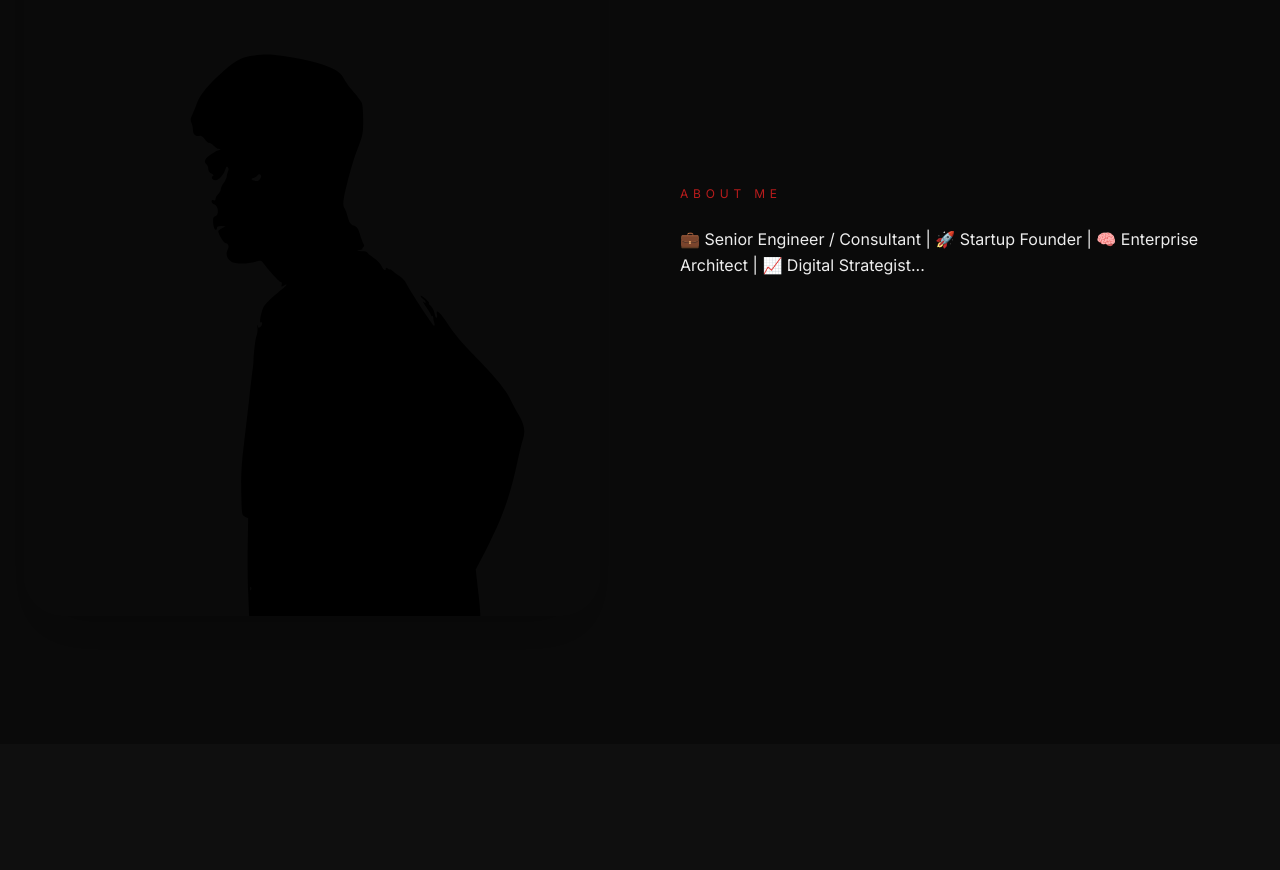
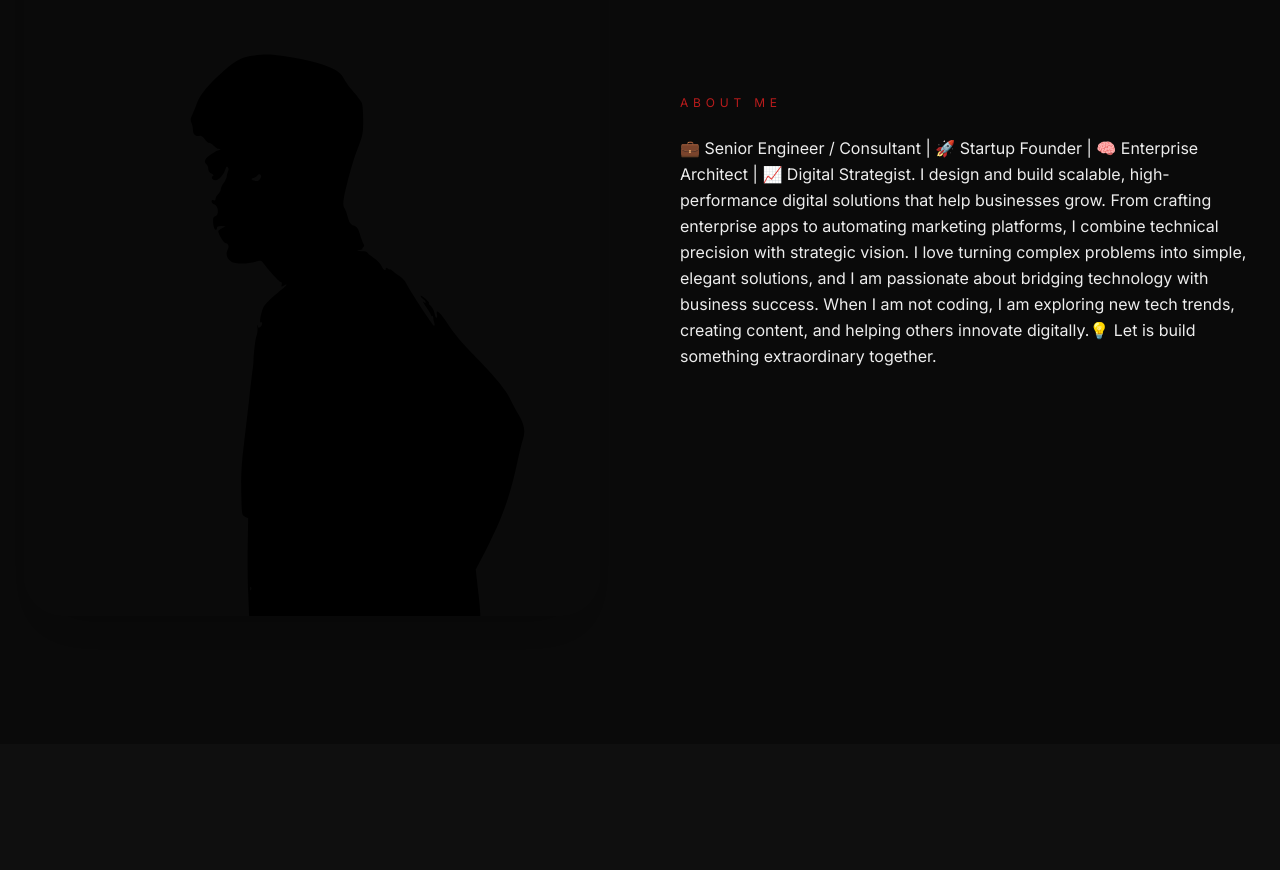
Before and after one commit to khoem168/heangchhengkhoem, a Next.js app: page / in a window 1280 px wide. Shown: the part 1080-1950 px from the top of the page. Built offline with nearby package versions, Linux system fonts and the light colour scheme; a web font is replaced by a local one.

Commit message:
page.tsx

```diff
--- a/src/app/page.tsx
+++ b/src/app/page.tsx
@@ -1,5 +1,4 @@
 'use client';
-
 import React, { useRef, useState, useEffect } from 'react';
 import { motion } from 'framer-motion';
 import { FaGithub, FaLinkedin, FaFacebook, FaInstagram, FaTwitter } from 'react-icons/fa';
@@ -23,11 +22,13 @@ const App = () => {
     contact: useRef(null),
   };
 
+  /* ================= INIT ================= */
   useEffect(() => {
     setMounted(true);
     document.documentElement.setAttribute('data-theme', theme);
   }, [theme]);
 
+  /* ================= SCROLL PROGRESS ================= */
   useEffect(() => {
     const onScroll = () => {
       const height = document.body.scrollHeight - window.innerHeight;
@@ -40,6 +41,7 @@ const App = () => {
         if (rect.top <= 120 && rect.bottom >= 120) setActive(key);
       });
     };
+
     window.addEventListener('scroll', onScroll, { passive: true });
     return () => window.removeEventListener('scroll', onScroll);
   }, []);
@@ -48,11 +50,40 @@ const App = () => {
   const toggleLang = () => setLang(lang === 'en' ? 'kh' : 'en');
   const scrollTo = (key: SectionKey) => sections[key].current?.scrollIntoView({ behavior: 'smooth' });
 
+  /* ================= CONTENT ================= */
   const services = [
-    { title: 'Full-Stack Engineering', description: 'Enterprise applications using Angular, .NET Core, Docker.', icon: '💻' },
-    { title: 'SMM Panel Specialist', description: 'High-performance SMM platforms with KHQR & API automation.', icon: '🚀' },
-    { title: 'Digital Controller', description: 'SEO, paid ads, and brand growth strategy.', icon: '📈' },
-    { title: 'Creative Producer', description: 'High-engagement video & storytelling.', icon: '🎬' },
+    {
+      title: lang === 'en' ? 'Full-Stack Engineering' : 'វិស្វកម្ម Full-Stack',
+      description:
+        lang === 'en'
+          ? 'Enterprise applications using Angular, .NET Core, Docker.'
+          : 'កម្មវិធីសហគ្រាសដោយ Angular, .NET Core និង Docker។',
+      icon: '💻',
+    },
+    {
+      title: lang === 'en' ? 'SMM Panel Specialist' : 'អ្នកជំនាញ SMM',
+      description:
+        lang === 'en'
+          ? 'High-performance SMM platforms with KHQR & API automation.'
+          : 'ប្រព័ន្ធ SMM ជាមួយ KHQR និង API ស្វ័យប្រវត្តិ។',
+      icon: '🚀',
+    },
+    {
+      title: lang === 'en' ? 'Digital Controller' : 'អ្នកគ្រប់គ្រងឌីជីថល',
+      description:
+        lang === 'en'
+          ? 'SEO, paid ads, and brand growth strategy.'
+          : 'យុទ្ធសាស្ត្រ SEO និង Ads សម្រាប់ការលូតលាស់ម៉ាក។',
+      icon: '📈',
+    },
+    {
+      title: lang === 'en' ? 'Creative Producer' : 'អ្នកផលិតមាតិកា',
+      description:
+        lang === 'en'
+          ? 'High-engagement video & storytelling.'
+          : 'មាតិកាវីដេអូ និងការនិទានជំនាញ។',
+      icon: '🎬',
+    },
   ];
 
   const skills = [
@@ -64,7 +95,7 @@ const App = () => {
     { name: 'Docker', level: 80 },
     { name: 'DIGITAL MARKETING', level: 85 },
     { name: 'COMMUNICATIONS', level: 80 },
-    { name: 'COPYWRITING / VIDEOSCRIPING', level: 90 },
+    { name: 'COPYWRITING / VIDEOSCRIPING ', level: 90 },
     { name: 'VIDEO EDITING', level: 80 },
     { name: 'SEO', level: 90 },
     { name: 'Content Creator', level: 85 },
@@ -74,16 +105,59 @@ const App = () => {
   ];
 
   const platforms = [
-    { name: 'SMM Panel System', desc: 'High-performance SMM panel with automation & payment integration.', icon: '⚙️' },
-    { name: 'Digital Marketing Dashboard', desc: 'Campaign tracking, analytics & ROI control.', icon: '📊' },
-    { name: 'Enterprise Web Apps', desc: 'Custom internal systems for business operations.', icon: '🏢' },
-    { name: 'Payment Integration', desc: 'KHQR, ABA, API-based payment solutions.', icon: '💳' },
+    {
+      name: 'SMM Panel System',
+      desc:
+        lang === 'en'
+          ? 'High-performance SMM panel with automation & payment integration.'
+          : 'ប្រព័ន្ធ SMM ជាមួយការទូទាត់ និងស្វ័យប្រវត្តិ។',
+      icon: '⚙️',
+    },
+    {
+      name: 'Digital Marketing Dashboard',
+      desc:
+        lang === 'en'
+          ? 'Campaign tracking, analytics & ROI control.'
+          : 'គ្រប់គ្រងយុទ្ធសាស្ត្រ និងវិភាគទិន្នន័យ។',
+      icon: '📊',
+    },
+    {
+      name: 'Enterprise Web Apps',
+      desc:
+        lang === 'en'
+          ? 'Custom internal systems for business operations.'
+          : 'ប្រព័ន្ធផ្ទៃក្នុងសម្រាប់អាជីវកម្ម។',
+      icon: '🏢',
+    },
+    {
+      name: 'Payment Integration',
+      desc:
+        lang === 'en'
+          ? 'KHQR, ABA, API-based payment solutions.'
+          : 'ប្រព័ន្ធទូទាត់ KHQR និង ABA។',
+      icon: '💳',
+    },
   ];
 
   const portfolio = [
-    { name: 'Enterprise Dashboard', link: '#', desc: 'A full enterprise dashboard system with analytics.', icon: '📈' },
-    { name: 'Marketing Platform', link: '#', desc: 'High performance marketing automation tool.', icon: '🚀' },
-    { name: 'Video Content Hub', link: '#', desc: 'Creative video and storytelling platform.', icon: '🎬' },
+    {
+      name: 'Enterprise Dashboard',
+      link: '#',
+      desc: 'A full enterprise dashboard system with analytics.',
+      icon: '📈',
+    },
+    {
+      name: 'Marketing Platform',
+      link: '#',
+      desc: 'High performance marketing automation tool.',
+      icon: '🚀',
+    },
+    {
+      name: 'Video Content Hub',
+      link: '#',
+      desc: 'Creative video and storytelling platform.',
+      icon: '🎬',
+    },
   ];
 
   const socials = [
@@ -94,6 +168,27 @@ const App = () => {
     { name: 'Twitter', link: 'https://x.com/khoem168', icon: <FaTwitter /> },
   ];
 
+  const t = {
+    en: {
+      heroTitle: 'Heang Chheng Khoem',
+      heroSub: 'IT Support & Digital Marketing Controller | Full-Stack Developer',
+      aboutHeader: 'About Me',
+      aboutText:
+        '💼 Senior Engineer / Consultant | 🚀 Startup Founder | 🧠 Enterprise Architect | 📈 Digital Strategist. I design and build scalable, high-performance digital solutions that help businesses grow. From crafting enterprise apps to automating marketing platforms, I combine technical precision with strategic vision. I love turning complex problems into simple, elegant solutions, and I am passionate about bridging technology with business success. When I am not coding, I am exploring new tech trends, creating content, and helping others innovate digitally.💡 Let is build something extraordinary together.',
+      cta: 'Work With Me',
+      emailCta: 'Email Me Directly',
+    },
+    kh: {
+      heroTitle: 'ហ៊ាង ឆេង ខឹម',
+      heroSub: 'អ្នកជំនាញ IT Support និង Digital Marketing | វិស្វករកម្មវិធី',
+      aboutHeader: 'អំពីខ្ញុំ',
+      aboutText:
+        '💼 វិស្វករជាន់ខ្ពស់ / អ្នកប្រឹក្សា | 🚀 អ្នកចាប់ផ្តើម Startup | 🧠 អ្នកស្ថាបត្យកម្មឌីជីថល | 📈 អ្នកវិភាគ និងយុទ្ធសាស្ត្រឌីជីថល។ ខ្ញុំរចនា និងបង្កើតដំណោះស្រាយឌីជីថលដែលមានប្រសិទ្ធភាពខ្ពស់ដែលអាចធ្វើមាត្រដ្ឋានបាន ដែលជួយឱ្យអាជីវកម្មរីកចម្រើន។ ពីការបង្កើតកម្មវិធីសហគ្រាស រហូតដល់ប្រព័ន្ធទីផ្សារស្វ័យប្រវត្តិ ខ្ញុំរួមបញ្ចូលគ្នានូវភាពជាក់លាក់បច្ចេកទេសជាមួយនឹងចក្ខុវិស័យយុទ្ធសាស្ត្រ។ ខ្ញុំចូលចិត្តប្រែក្លាយបញ្ហាស្មុគស្មាញទៅជាដំណោះស្រាយដ៏សាមញ្ញ ឆើតឆាយ ហើយខ្ញុំស្រលាញ់បច្ចេកវិទ្យាភ្ជាប់ជាមួយភាពជោគជ័យក្នុងអាជីវកម្ម។ នៅពេលដែលខ្ញុំមិនសរសេរកូដ ខ្ញុំកំពុងស្វែងរកនិន្នាការបច្ចេកវិទ្យាថ្មីៗ បង្កើតមាតិកា និងជួយអ្នកដទៃក្នុងការច្នៃប្រឌិតឌីជីថល។ 💡 តោះបង្កើតអ្វីដែលអស្ចារ្យជាមួយគ្នា។',
+      cta: 'ធ្វើការជាមួយខ្ញុំ',
+      emailCta: 'ផ្ញើអ៊ីមែលមកខ្ញុំ',
+    },
+  }[lang];
+
   if (!mounted) return null;
 
   const fadeInUp = {
@@ -103,7 +198,7 @@ const App = () => {
 
   return (
     <main className="min-h-screen bg-background text-foreground overflow-x-hidden">
-      {/* NAV */}
+      {/* ===== NAV ===== */}
       <nav className="fixed top-0 w-full z-50 bg-background/70 backdrop-blur-xl border-b border-gray-500/10">
         <div className="h-[2px] bg-gold" style={{ width: `${scrollProgress}%` }} />
         <div className="container mx-auto px-6 py-4 flex justify-between items-center">
@@ -136,7 +231,7 @@ const App = () => {
         </div>
       </nav>
 
-      {/* HERO */}
+      {/* ===== HERO ===== */}
       <motion.section
         ref={sections.home}
         className="h-screen flex flex-col justify-center items-center text-center px-6"
@@ -145,10 +240,8 @@ const App = () => {
         viewport={{ once: true, amount: 0.3 }}
         variants={fadeInUp}
       >
-        <h1 className="text-6xl md:text-[140px] font-serif italic text-gold">Heang Chheng Khoem</h1>
-        <p className="mt-6 max-w-3xl opacity-60 italic">
-          IT Support & Digital Marketing Controller | Full-Stack Developer
-        </p>
+        <h1 className="text-6xl md:text-[140px] font-serif italic text-gold">{t.heroTitle}</h1>
+        <p className="mt-6 max-w-3xl opacity-60 italic">{t.heroSub}</p>
         <div className="mt-8 flex gap-6 opacity-80">
           {socials.map((s) => (
             <a key={s.name} href={s.link} target="_blank" rel="noopener noreferrer" className="hover:text-gold text-2xl transition">
@@ -158,24 +251,47 @@ const App = () => {
         </div>
       </motion.section>
 
-      {/* ABOUT */}
-      <motion.section ref={sections.about} className="py-32" initial="hidden" whileInView="visible" viewport={{ once: true, amount: 0.3 }} variants={fadeInUp}>
+      {/* ===== ABOUT ===== */}
+      <motion.section
+        ref={sections.about}
+        className="py-32"
+        initial="hidden"
+        whileInView="visible"
+        viewport={{ once: true, amount: 0.3 }}
+        variants={fadeInUp}
+      >
         <div className="container mx-auto px-6 grid lg:grid-cols-2 gap-20 items-center">
-          <img src="/168.svg" loading="lazy" alt="Heang Chheng Khoem" className="rounded-[40px] shadow-2xl grayscale hover:grayscale-0 transition" />
+          <img
+            src="/168.svg"
+            loading="lazy"
+            alt="Heang Chheng Khoem"
+            className="rounded-[40px] shadow-2xl grayscale hover:grayscale-0 transition"
+          />
           <div className="space-y-6">
-            <h3 className="text-xs uppercase tracking-[0.4em] text-xmas-red">About Me</h3>
-            <p className="leading-relaxed">
-              💼 Senior Engineer / Consultant | 🚀 Startup Founder | 🧠 Enterprise Architect | 📈 Digital Strategist...
-            </p>
+            <h3 className="text-xs uppercase tracking-[0.4em] text-xmas-red">{t.aboutHeader}</h3>
+            <p className="leading-relaxed">{t.aboutText}</p>
           </div>
         </div>
       </motion.section>
 
-      {/* SERVICES */}
-      <motion.section ref={sections.services} className="py-32 bg-zinc-500/5" initial="hidden" whileInView="visible" viewport={{ once: true, amount: 0.3 }} variants={fadeInUp}>
+      {/* ===== SERVICES ===== */}
+      <motion.section
+        ref={sections.services}
+        className="py-32 bg-zinc-500/5"
+        initial="hidden"
+        whileInView="visible"
+        viewport={{ once: true, amount: 0.3 }}
+        variants={fadeInUp}
+      >
         <div className="container mx-auto px-6 grid md:grid-cols-2 lg:grid-cols-4 gap-6">
           {services.map((s, i) => (
-            <motion.div key={i} className="p-10 rounded-[35px] border hover:border-gold transition hover:shadow-[0_0_60px_rgba(212,175,55,0.15)]" initial={{ opacity: 0, y: 20 }} whileInView={{ opacity: 1, y: 0 }} transition={{ duration: 0.6, delay: i * 0.2 }}>
+            <motion.div
+              key={i}
+              className="p-10 rounded-[35px] border hover:border-gold transition hover:shadow-[0_0_60px_rgba(212,175,55,0.15)]"
+              initial={{ opacity: 0, y: 20 }}
+              whileInView={{ opacity: 1, y: 0 }}
+              transition={{ duration: 0.6, delay: i * 0.2 }}
+            >
               <div className="text-4xl mb-6">{s.icon}</div>
               <h4 className="text-xs font-black uppercase tracking-widest mb-3">{s.title}</h4>
               <p className="text-xs opacity-60 italic leading-relaxed">{s.description}</p>
@@ -184,16 +300,34 @@ const App = () => {
         </div>
       </motion.section>
 
-      {/* SKILLS, PLATFORMS, PORTFOLIO */}
-      <motion.section ref={sections.skills} className="py-32" initial="hidden" whileInView="visible" viewport={{ once: true, amount: 0.3 }} variants={fadeInUp}>
+      {/* ===== SKILLS ===== */}
+      <motion.section
+        ref={sections.skills}
+        className="py-32"
+        initial="hidden"
+        whileInView="visible"
+        viewport={{ once: true, amount: 0.3 }}
+        variants={fadeInUp}
+      >
         <div className="container mx-auto px-6 max-w-3xl">
-          <h3 className="text-5xl font-serif italic text-gold mb-12 text-center">Technical Skills</h3>
+          <h3 className="text-5xl font-serif italic text-gold mb-12 text-center">
+            {lang === 'en' ? 'Technical Skills' : 'ជំនាញបច្ចេកទេស'}
+          </h3>
           <div className="space-y-6">
             {skills.map((s, i) => (
-              <div key={i}>
-                <div className="flex justify-between text-xs uppercase mb-1"><span>{s.name}</span><span>{s.level}%</span></div>
+              <div key={s.name}>
+                <div className="flex justify-between text-xs uppercase mb-1">
+                  <span>{s.name}</span>
+                  <span>{s.level}%</span>
+                </div>
                 <div className="h-2 w-full bg-gray-300 rounded-full">
-                  <motion.div className="h-2 bg-gold rounded-full" initial={{ width: 0 }} whileInView={{ width: `${s.level}%` }} viewport={{ once: true }} transition={{ duration: 1, delay: i * 0.1 }} />
+                  <motion.div
+                    className="h-2 bg-gold rounded-full"
+                    initial={{ width: 0 }}
+                    whileInView={{ width: `${s.level}%` }}
+                    viewport={{ once: true }}
+                    transition={{ duration: 1, delay: i * 0.1 }}
+                  />
                 </div>
               </div>
             ))}
@@ -201,11 +335,24 @@ const App = () => {
         </div>
       </motion.section>
 
-      {/* Platforms */}
-      <motion.section ref={sections.platforms} className="py-32 bg-zinc-500/5" initial="hidden" whileInView="visible" viewport={{ once: true, amount: 0.3 }} variants={fadeInUp}>
+      {/* ===== PLATFORMS ===== */}
+      <motion.section
+        ref={sections.platforms}
+        className="py-32 bg-zinc-500/5"
+        initial="hidden"
+        whileInView="visible"
+        viewport={{ once: true, amount: 0.3 }}
+        variants={fadeInUp}
+      >
         <div className="container mx-auto px-6 grid md:grid-cols-2 lg:grid-cols-4 gap-6">
           {platforms.map((p, i) => (
-            <motion.div key={i} className="p-10 rounded-[35px] border hover:border-gold transition hover:shadow-[0_0_60px_rgba(212,175,55,0.15)]" initial={{ opacity: 0, y: 20 }} whileInView={{ opacity: 1, y: 0 }} transition={{ duration: 0.6, delay: i * 0.2 }}>
+            <motion.div
+              key={i}
+              className="p-10 rounded-[35px] border hover:border-gold transition hover:shadow-[0_0_60px_rgba(212,175,55,0.15)]"
+              initial={{ opacity: 0, y: 20 }}
+              whileInView={{ opacity: 1, y: 0 }}
+              transition={{ duration: 0.6, delay: i * 0.2 }}
+            >
               <div className="text-4xl mb-6">{p.icon}</div>
               <h4 className="text-xs font-black uppercase tracking-widest mb-3">{p.name}</h4>
               <p className="text-xs opacity-60 italic">{p.desc}</p>
@@ -214,11 +361,27 @@ const App = () => {
         </div>
       </motion.section>
 
-      {/* Portfolio */}
-      <motion.section ref={sections.portfolio} className="py-32" initial="hidden" whileInView="visible" viewport={{ once: true, amount: 0.3 }} variants={fadeInUp}>
+      {/* ===== PORTFOLIO ===== */}
+      <motion.section
+        ref={sections.portfolio}
+        className="py-32"
+        initial="hidden"
+        whileInView="visible"
+        viewport={{ once: true, amount: 0.3 }}
+        variants={fadeInUp}
+      >
         <div className="container mx-auto px-6 grid md:grid-cols-2 lg:grid-cols-3 gap-6">
           {portfolio.map((p, i) => (
-            <motion.a key={i} href={p.link} target="_blank" rel="noopener noreferrer" className="p-8 rounded-[35px] border hover:border-gold transition hover:shadow-[0_0_60px_rgba(212,175,55,0.15)] block" initial={{ opacity: 0, y: 20 }} whileInView={{ opacity: 1, y: 0 }} transition={{ duration: 0.6, delay: i * 0.2 }}>
+            <motion.a
+              key={i}
+              href={p.link}
+              target="_blank"
+              rel="noopener noreferrer"
+              className="p-8 rounded-[35px] border hover:border-gold transition hover:shadow-[0_0_60px_rgba(212,175,55,0.15)] block"
+              initial={{ opacity: 0, y: 20 }}
+              whileInView={{ opacity: 1, y: 0 }}
+              transition={{ duration: 0.6, delay: i * 0.2 }}
+            >
               <div className="text-4xl mb-6">{p.icon}</div>
               <h4 className="text-xs font-black uppercase tracking-widest mb-3">{p.name}</h4>
               <p className="text-xs opacity-60 italic">{p.desc}</p>
@@ -227,10 +390,24 @@ const App = () => {
         </div>
       </motion.section>
 
-      {/* CONTACT */}
-      <motion.section ref={sections.contact} className="py-48 text-center" initial="hidden" whileInView="visible" viewport={{ once: true, amount: 0.3 }} variants={fadeInUp}>
-        <h3 className="text-6xl font-serif italic text-gold mb-12">Start a New Project</h3>
-        <a href="mailto:heang.chhengkhoem.me@gmail.com" className="inline-block px-16 py-6 bg-foreground text-background rounded-full font-black tracking-[0.35em] text-[10px] hover:scale-105 transition">Email Me Directly</a>
+      {/* ===== CONTACT ===== */}
+      <motion.section
+        ref={sections.contact}
+        className="py-48 text-center"
+        initial="hidden"
+        whileInView="visible"
+        viewport={{ once: true, amount: 0.3 }}
+        variants={fadeInUp}
+      >
+        <h3 className="text-6xl font-serif italic text-gold mb-12">
+          {lang === 'en' ? 'Start a New Project' : 'ចាប់ផ្តើមគម្រោងថ្មី'}
+        </h3>
+        <a
+          href="mailto:heang.chhengkhoem.me@gmail.com"
+          className="inline-block px-16 py-6 bg-foreground text-background rounded-full font-black tracking-[0.35em] text-[10px] hover:scale-105 transition"
+        >
+          {t.emailCta}
+        </a>
       </motion.section>
 
       <footer className="py-20 text-center text-[9px] uppercase tracking-[0.7em] opacity-40">
```
